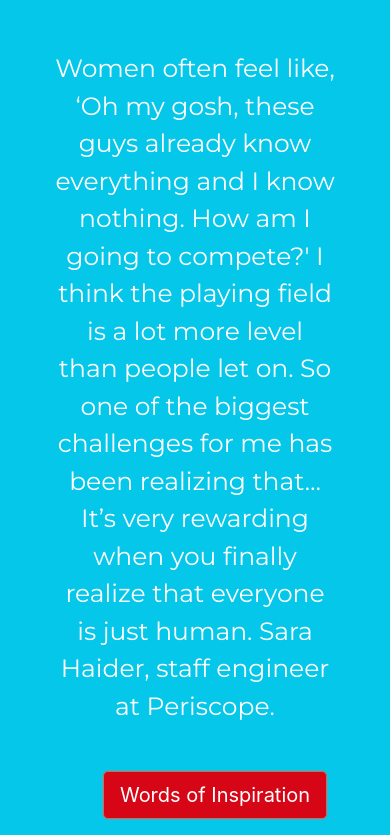
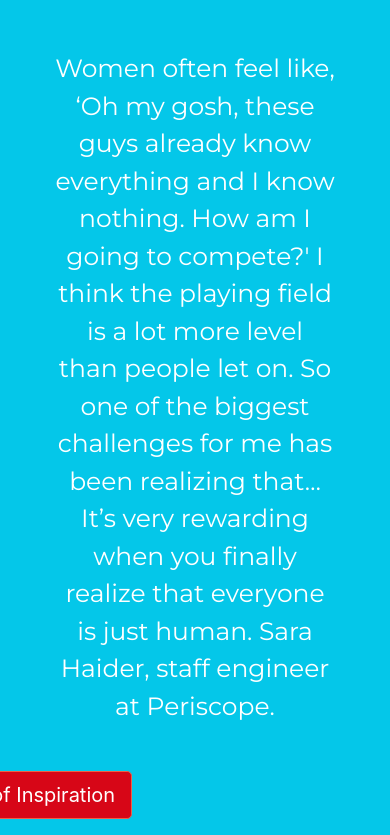
Before and after one commit to Carlscc/quote-generator, a plain HTML site: page index.html in a window 390 px wide. Shown: the part 116-951 px from the top of the page. Drawn offline with nearby package versions, Linux system fonts and the light colour scheme.

Commit message:
Button fix

```diff
--- a/style.css
+++ b/style.css
@@ -29,7 +29,17 @@ html, body {
 }
 button {
   padding-top: 100px;
-  float: center;
+  text-align: center;
+
+}
+
+@media (max-width:767px){
+    #button {
+      float: center;
+      position: relative;
+      transform: translate(-50%);
+}
+
 }
 
 .btn-primary {
```
